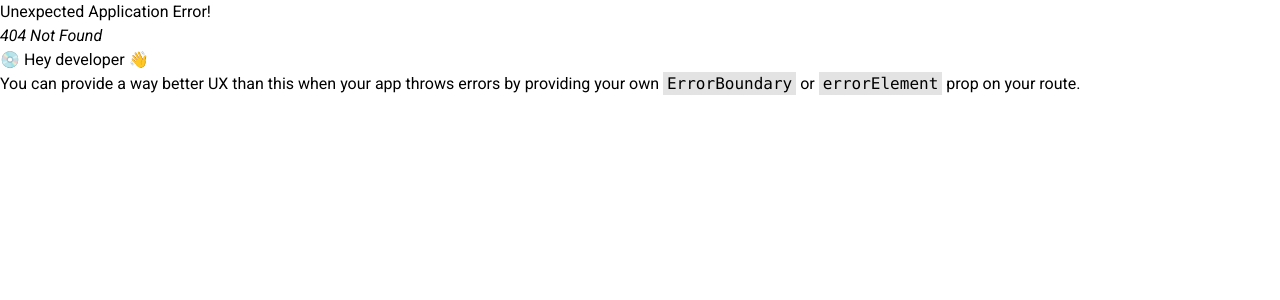
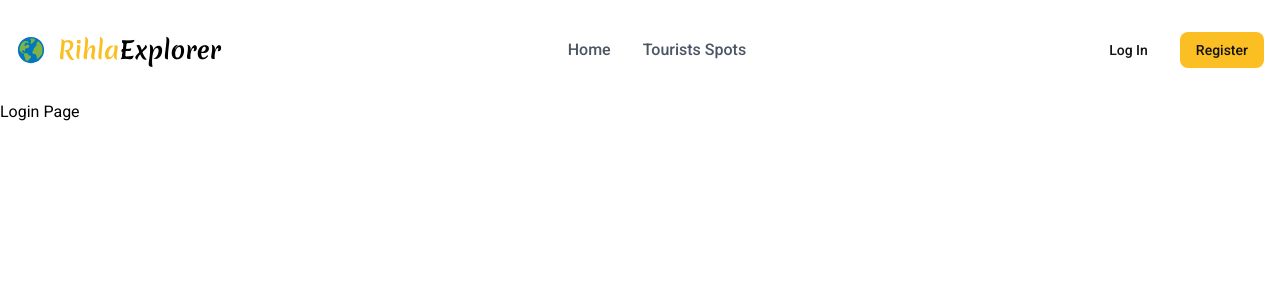
Before and after one commit to Albab47/rihla-explorer-client, a React (Vite) app: page /login in a window 1280 px wide. Before the commit this address had no page. Shown: the top 300 px of the page. Built offline with nearby package versions, Linux system fonts and the light colour scheme.

Commit message:
Add login and register route

```diff
--- a/src/components/Button/Button.jsx
+++ b/src/components/Button/Button.jsx
@@ -1,10 +1,10 @@
 import PropTypes from "prop-types";
 
-const Button = ({children}) => {
+const Button = ({children, btnGhost = false}) => {
   return (
     <button
       type="button"
-      className="text-gray-800 bg-amber-400 hover:bg-amber-300 focus:ring-4 focus:outline-none focus:ring-amber-100 font-medium rounded-lg text-sm px-4 py-2 text-center dark:bg-amber-600 dark:hover:bg-amber-400 dark:focus:ring-amber-500"
+      className={`text-dark ${btnGhost ? "hover:text-amber-400" : "bg-amber-400 hover:bg-amber-300"} focus:ring-4 focus:outline-none focus:ring-amber-100 font-medium rounded-lg text-sm px-4 py-2 text-center dark:bg-amber-600 dark:hover:bg-amber-400 dark:focus:ring-amber-500`}
     >
       {children}
     </button>
@@ -13,6 +13,7 @@ const Button = ({children}) => {
 
 Button.propTypes = {
   children: PropTypes.node,
+  btnGhost: PropTypes.boolean,
 };
 
 export default Button;
--- a/src/components/Header/Header.jsx
+++ b/src/components/Header/Header.jsx
@@ -87,8 +87,12 @@ const Header = () => {
             </div>
           ) : (
             <div className="flex md:order-2 gap-4 md:space-x-0 rtl:space-x-reverse">
-              <button className="text-dark cursor-pointer hover:text-amber-500 font-medium text-md">Log In</button>
-              <Button>Register</Button>
+              <Link to="/login">
+                <Button btnGhost={true}>Log In</Button>
+              </Link>
+              <Link to="/register">
+                <Button>Register</Button>
+              </Link>
             </div>
           )}
 
--- /dev/null
+++ b/src/pages/LoginPage.jsx
@@ -0,0 +1,11 @@
+import React from 'react';
+
+const LoginPage = () => {
+    return (
+        <div>
+            <h2>Login Page</h2>
+        </div>
+    );
+};
+
+export default LoginPage;
--- /dev/null
+++ b/src/pages/RegisterPage.jsx
@@ -0,0 +1,11 @@
+import React from 'react';
+
+const RegisterPage = () => {
+    return (
+        <div>
+            <h2>Register page</h2>
+        </div>
+    );
+};
+
+export default RegisterPage;
```
Also changed, not shown: src/routes/Routes.jsx (+11 -0 lines).
